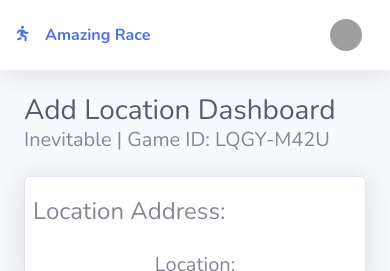
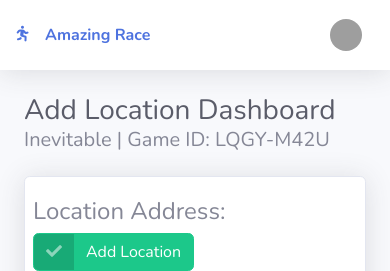
Before and after one commit to mospy26/AmazingRaceDjango, a Django app: page /game/addlocation/ in a window 390 px wide. Shown: the top 271 px of the page. Run offline with Django 3.2, Linux system fonts and the light colour scheme; a user stored in the database is signed in; data comes from the database, SQL or seed files in the repository; parts of the project's set-up code (start-up, migrations or seed data) failed here and were passed over; some libraries are stand-ins or nearby versions; grey boxes are pictures that could not be loaded.

Commit message:
Wrote some conditional statements for the saving of locations

```diff
--- a/project/AmazingRaceApp/templates/addlocation.html
+++ b/project/AmazingRaceApp/templates/addlocation.html
@@ -35,14 +35,19 @@
                             </form>
 
                             <div>
-                                <a href="#" class="d-none d-sm-inline-block btn btn-success shadow-sm">Submit <i class="fas fa-check fa-sm text-white-50"></i></a>
+                                <button onclick="saveLocation()" id="save_location" class="btn btn-success btn-icon-split">
+                                  <span class="icon text-white-50">
+                                    <i class="fas fa-check"></i>
+                                  </span>
+                                  <span class="text">Add Location</span>
+                                </button>
                             </div>
 
 
 
                         </div>
                     </div>
-                    <h5 class="text-center">Location: {{ location_name }} </h5>
+                    <h5 id="input_location" class="text-center">Location: {{ location_name }} </h5>
                 </div>
 
                 <div class="card shadow mb-4">
@@ -75,5 +80,18 @@
             </div>
             <!-- /.container-fluid -->
         </div>
+        <script type="text/javascript">
+            function saveLocation() {
+              let location = document.getElementById("input_location").innerHTML;
+              location = location.slice(10);
+              if (location === " ") {
+                  alert("Please Enter a location");
+              } else if (location.includes("* Not Found - Please Try Again *")) {
+                  alert("Error in location selected")
+              } else {
+                  alert(location);
+              }
+            }
+        </script>
         <!-- End of Main Content -->
     {% endblock %}
--- a/project/AmazingRaceApp/views.py
+++ b/project/AmazingRaceApp/views.py
@@ -294,7 +294,7 @@ class LocationAdd(LoginRequiredMixin, generic.TemplateView):
         except:
             latitude = -33.865143
             longitude = 151.209900
-            location = location + " Not Found"
+            location = location + " * Not Found - Please Try Again *"
 
         return render(request, self.template_name, context={
             'game_details': self.game.get_code_and_name(),
```
